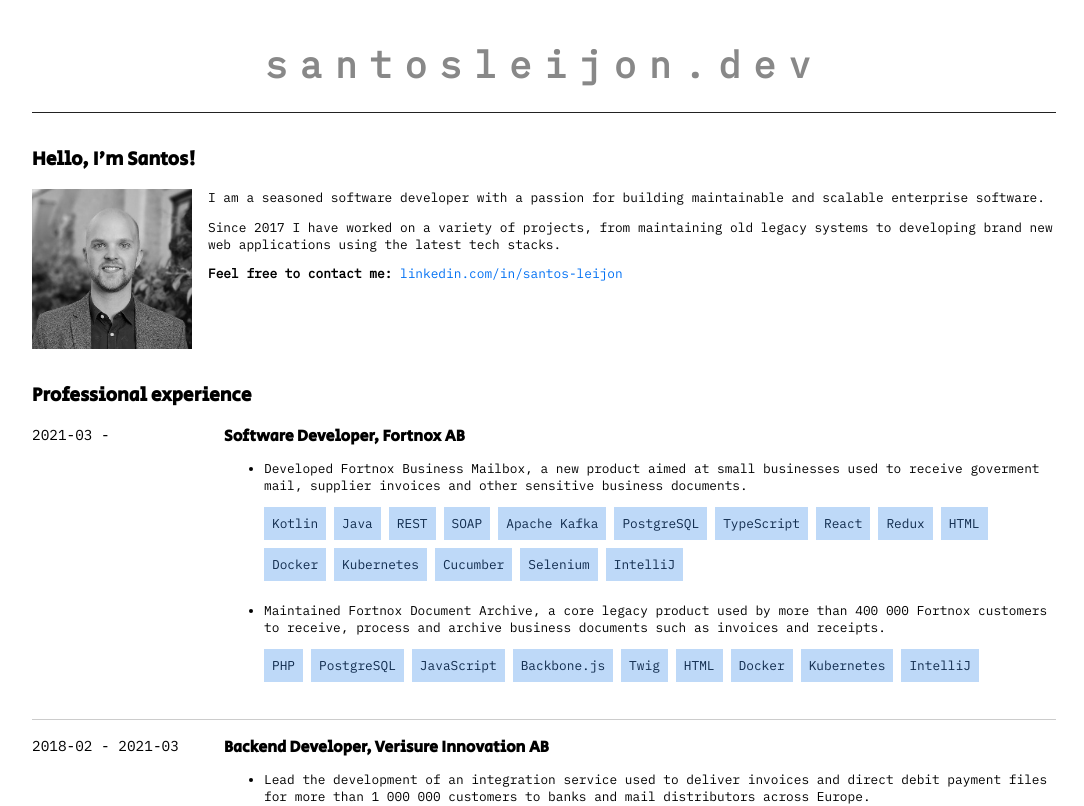
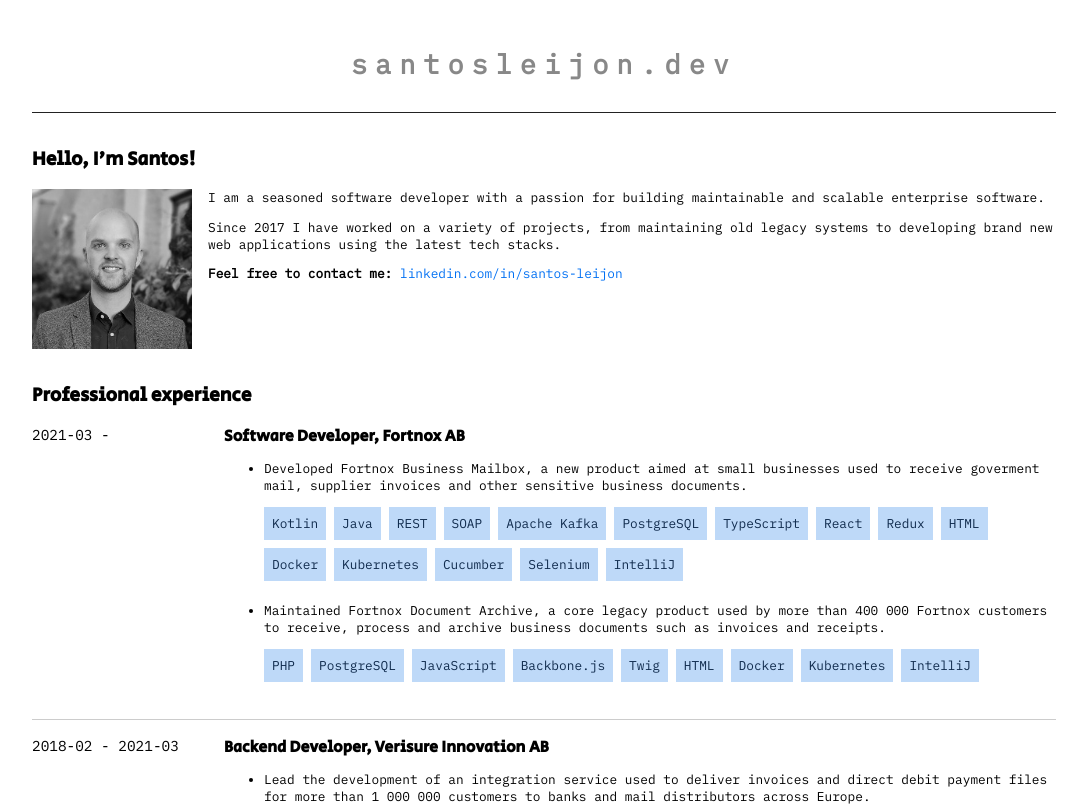
Before and after one commit to santosleijon/santosleijon-dev, a Next.js app: page / in a window 1280 px wide. Shown: the top 806 px of the page, without its empty margins (96-1180 px from the left). Built offline with nearby package versions, Linux system fonts and the light colour scheme.

Commit message:
Scale title font size based on viewport width

```diff
--- a/styles/Home.module.css
+++ b/styles/Home.module.css
@@ -13,10 +13,9 @@
 .title {
   margin: 0;
   text-align: center;
-  letter-spacing: 0.8rem;
+  letter-spacing: 0.5rem;
   line-height: 4rem;
-  font-weight: 600;
-  font-size: 2.3rem;
+  font-size: 2.1vw;
   word-wrap: break-word;
   padding-bottom: 1rem;
   margin-bottom: 1rem;
```
